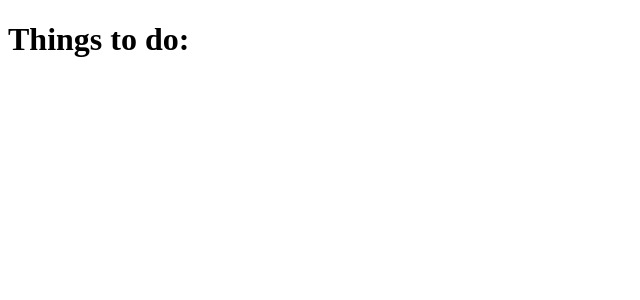
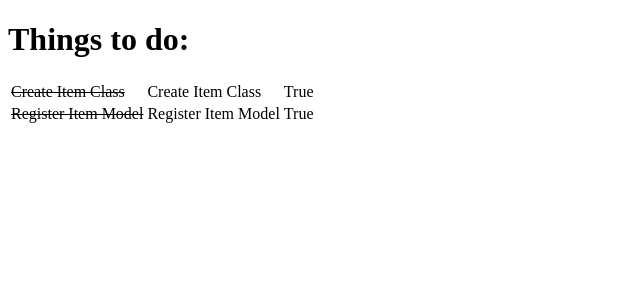
Before and after one commit to MadeleineWalder/hello-django, a Django app: page / in a window 1280 px wide. Shown: the top 300 px of the page, without its empty margins (0-640 px from the left). Run offline with Django 3.2, Linux system fonts and the light colour scheme; data comes from the database, SQL or seed files in the repository.

Commit message:
Set up template

```diff
--- a/todo/templates/todo/todo_list.html
+++ b/todo/templates/todo/todo_list.html
@@ -8,5 +8,20 @@
 </head>
 <body>
     <h1>Things to do:</h1>
+    <table>
+        {% for item in items %}
+            <tr>
+            {% if item.done %}
+                <td><strike>{{ item.name }}</strike></td>
+            {% else %}
+                <td>{{ item.name }}</td>
+            {% endif %}
+                <td>{{ item.name }}</td>
+                <td>{{ item.done }}</td>
+            </tr>
+            {% empty %}
+            <tr><td>You have nothing to do.</td></tr>
+        {% endfor %}
+    </table>
 </body>
 </html>
--- a/todo/views.py
+++ b/todo/views.py
@@ -1,7 +1,12 @@
 from django.shortcuts import render
+from .models import Item
 
 # Create your views here.
 
 
 def get_todo_list(request):
-    return render(request, 'todo/todo_list.html')
+    items = Item.objects.all()
+    context = {
+        'items': items
+    }
+    return render(request, 'todo/todo_list.html', context)
```
Also changed, not shown: db.sqlite3, todo/admin.py (line endings or trailing spaces), todo/migrations/0002_rename_items_item.py (added).
